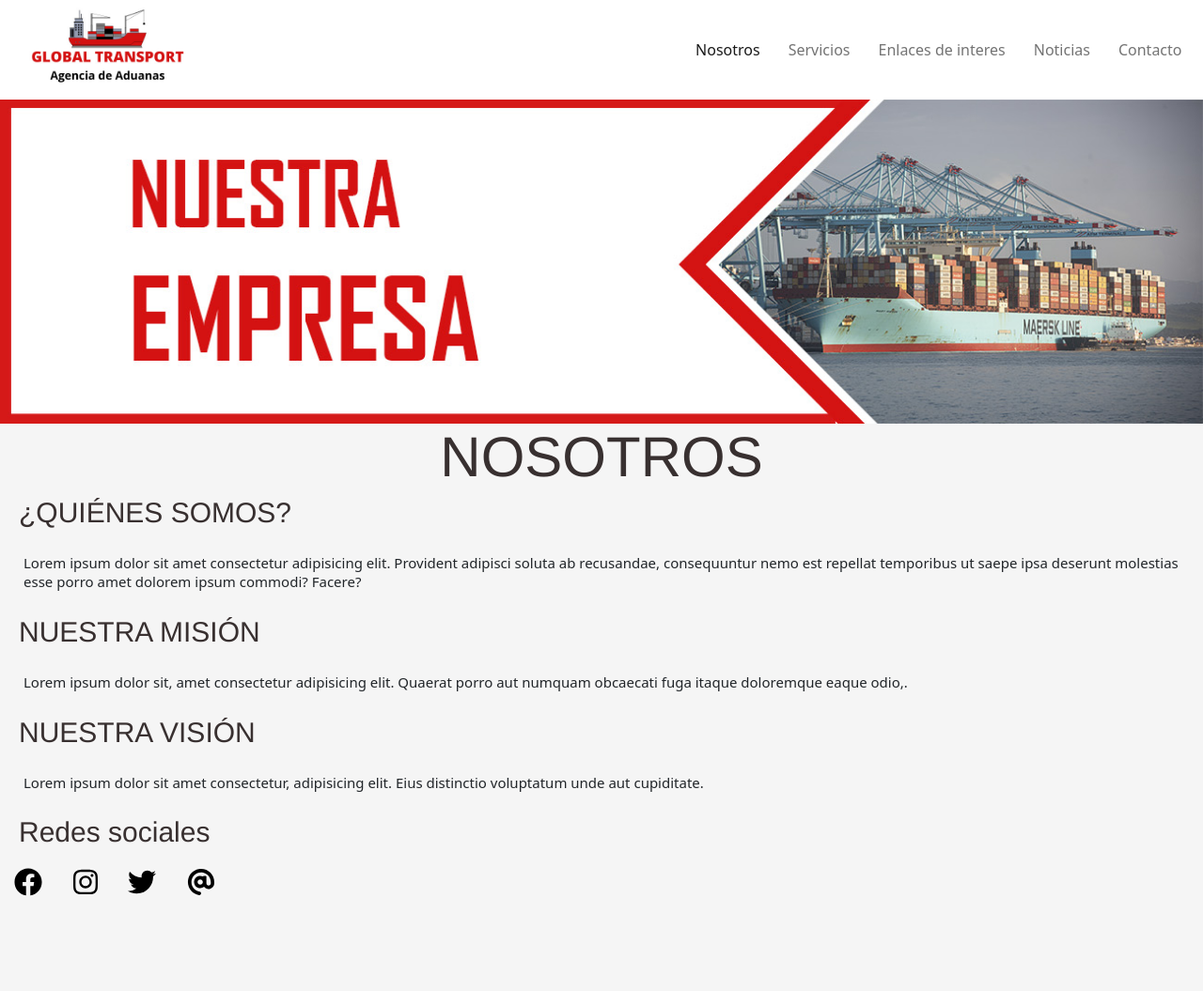
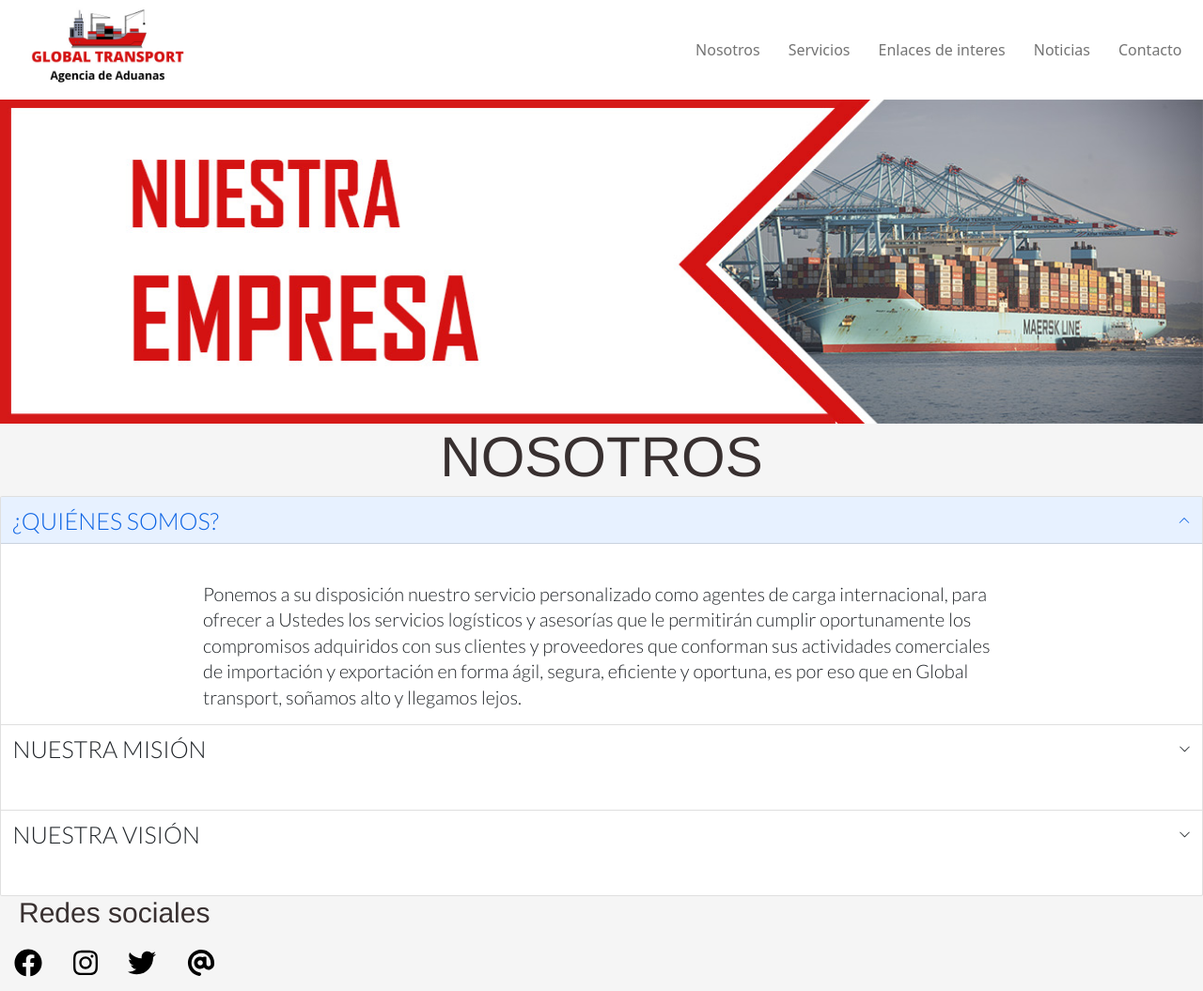
Before and after one commit to HugoPedraza/coderHouseDesarrollo, a plain HTML site: page nosotros.html in a window 1280 px wide. Shown: the whole page at 94% size. Before the commit the page ends 969 px from the top, so only its background shows below. Drawn offline with nearby package versions, Linux system fonts and the light colour scheme.

Commit message:
Agregando Accordion a la pagina NOSOTROS

```diff
--- a/css/style.css
+++ b/css/style.css
@@ -58,8 +58,7 @@ header{
 
 .menuLink{
     padding-right: 1.5rem;
-    font-size: 1.6rem;
-
+    font-size: 1.6rem;;
     margin: 10px;
 }
 
@@ -101,9 +100,10 @@ h1 {
     font-size: 6rem;
 }
 
-.nosotrosMain{
-    display: flex;
-    flex-direction: column;
+.nosotrosSub {
+    font-size: 2.5rem;
+    font-family: 'Lato', sans-serif;
+    margin-bottom: 40px;
 }
 
 .nosotrosText{
--- a/nosotros.html
+++ b/nosotros.html
@@ -30,19 +30,19 @@
               <div class="collapse navbar-collapse" id="navbarNav">
                 <ul class="navbar-nav ms-auto ">
                   <li class="nav-item">
-                    <a class="nav-link active menuLink" aria-current="page" href="nosotros.html">Nosotros</a>
+                    <a class="nav-link  menuLink" aria-current="page" href="nosotros.html">Nosotros</a>
                   </li>
                   <li class="nav-item">
-                    <a class="nav-link menuLink" href="./servicios/servicios.html">Servicios</a>
+                    <a class="nav-link  menuLink" href="./servicios/servicios.html">Servicios</a>
                   </li>
                   <li class="nav-item">
-                    <a class="nav-link menuLink" href="./enlaces/enlaces-de-interes.html">Enlaces de interes</a>
+                    <a class="nav-link  menuLink" href="./enlaces/enlaces-de-interes.html">Enlaces de interes</a>
                   </li>
                   <li class="nav-item">
-                    <a class="nav-link menuLink" href="noticias.html">Noticias</a>
+                    <a class="nav-link  menuLink" href="noticias.html">Noticias</a>
                   </li>
                   <li class="nav-item">
-                    <a class="nav-link menuLink" href="contacto.html">Contacto</a>
+                    <a class="nav-link  menuLink" href="contacto.html">Contacto</a>
                   </li>
                 </ul>
               </div>
@@ -63,31 +63,41 @@
 
 
 
-            <div class="contenedorNosotros">
-
-            <section >
-                <div>
-                    <h2 class="titleText">¿QUIÉNES SOMOS?</h2>
-                    <p class="textFontSize">Lorem ipsum dolor sit amet consectetur adipisicing elit. Provident adipisci soluta ab recusandae, consequuntur nemo est repellat temporibus ut saepe ipsa deserunt molestias esse porro amet dolorem ipsum commodi? Facere?
-                    </p>
+            <div class="accordion" id="accordionExample">
+                <div class="accordion-item">
+                  <h2 class="accordion-header" id="headingOne">
+                    <button class="accordion-button nosotrosSub " type="button" data-bs-toggle="collapse" data-bs-target="#collapseOne" aria-expanded="true" aria-controls="collapseOne">
+                        ¿QUIÉNES SOMOS?
+                    </button>
+                  </h2>
+                  <div id="collapseOne" class="accordion-collapse collapse show" aria-labelledby="headingOne" data-bs-parent="#accordionExample">
+                    <div class="accordion-body nosotrosText">
+                      Ponemos a su disposición nuestro servicio personalizado como agentes de carga internacional, para ofrecer a Ustedes los servicios logísticos y asesorías que le permitirán cumplir oportunamente los compromisos adquiridos con sus clientes y proveedores que conforman sus actividades comerciales de importación y exportación en forma ágil, segura, eficiente y oportuna, es por eso que en Global transport, soñamos alto y llegamos lejos.
+                    </div>
+                  </div>
                 </div>
-            </section>
-
-            <section>
-                <div>
-                    <h2 class="titleText">NUESTRA MISIÓN</h2>
-                    <p class="textFontSize">Lorem ipsum dolor sit, amet consectetur adipisicing elit. Quaerat porro aut numquam obcaecati fuga itaque doloremque eaque odio,.</p>
+                <div class="accordion-item">
+                  <h2 class="accordion-header" id="headingTwo">
+                    <button class="accordion-button collapsed nosotrosSub " type="button" data-bs-toggle="collapse" data-bs-target="#collapseTwo" aria-expanded="false" aria-controls="collapseTwo">
+                        NUESTRA MISIÓN
+                    </button>
+                  </h2>
+                  <div id="collapseTwo" class="accordion-collapse collapse" aria-labelledby="headingTwo" data-bs-parent="#accordionExample">
+                    <div class="accordion-body nosotrosText">
+                      <strong>Nuestra misión</strong> se fundamenta en la satisfacción total de nuestros clientes a través de la prestación de un servicio integral, buscando ofrecerles a través de estándares de calidad y estrategias propias, las mejores soluciones en el área de comercio internacional.
+                    </div>
+                  </div>
                 </div>
-            </section>
-
-            <section>
-                <div>
-                    <h2 class="titleText" >NUESTRA VISIÓN</h2>
-                    <p class="textFontSize">Lorem ipsum dolor sit amet consectetur, adipisicing elit. Eius distinctio voluptatum unde aut cupiditate.</p>
-                </div>
-
-            </section>
-        </div>
+                <div class="accordion-item">
+                  <h2 class="accordion-header" id="headingThree">
+                    <button class="accordion-button collapsed nosotrosSub " type="button" data-bs-toggle="collapse" data-bs-target="#collapseThree" aria-expanded="false" aria-controls="collapseThree">
+                        NUESTRA VISIÓN
+                    </button>
+                  </h2>
+                  <div id="collapseThree" class="accordion-collapse collapse" aria-labelledby="headingThree" data-bs-parent="#accordionExample">
+                    <div class="accordion-body nosotrosText">
+                        Para el año 2023 seremos reconocidos en el mercado colombiano como un agente de carga internacional que ofrece "soluciones logísticas integrales", agregando valor a la cadena logística del cliente y generando crecimiento de la compañía y del país.
+                    </div>
 
 
     </main>
```
Also changed, not shown: contacto.html (+5 -5 lines), enlaces/enlaces-de-interes.html (+6 -6 lines), index.html (+5 -5 lines), noticias.html (+5 -5 lines), servicios/servicios.html (+6 -6 lines).
